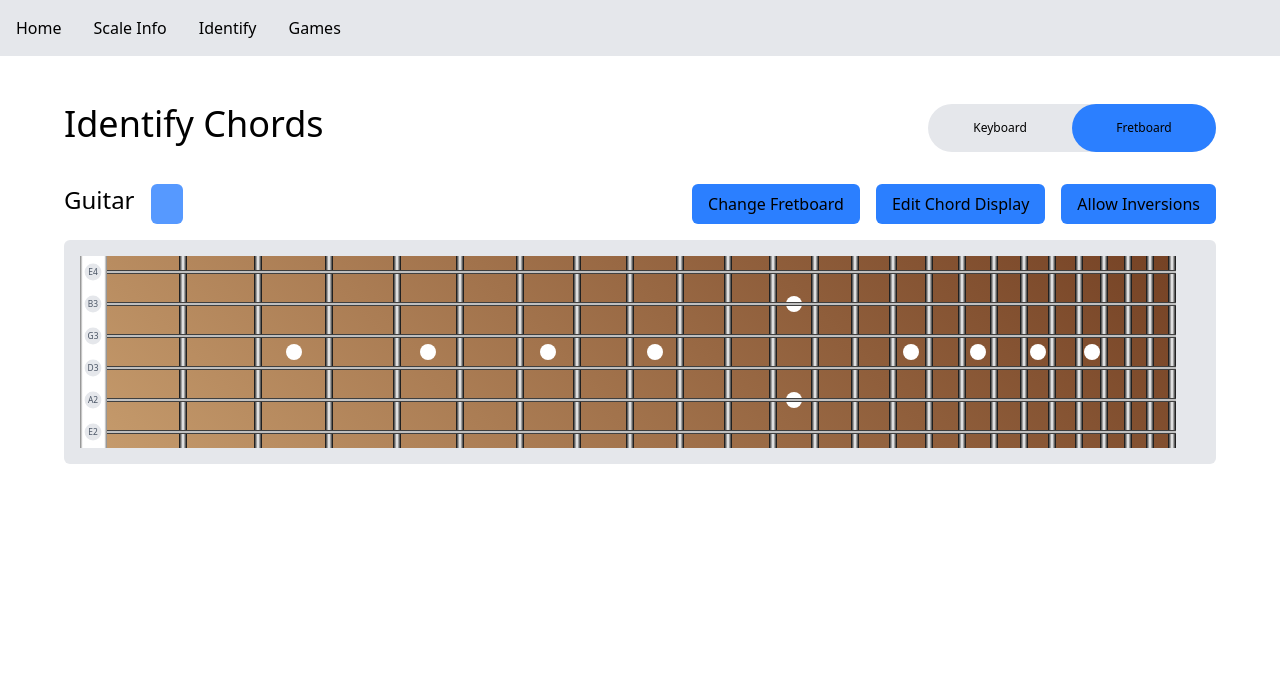
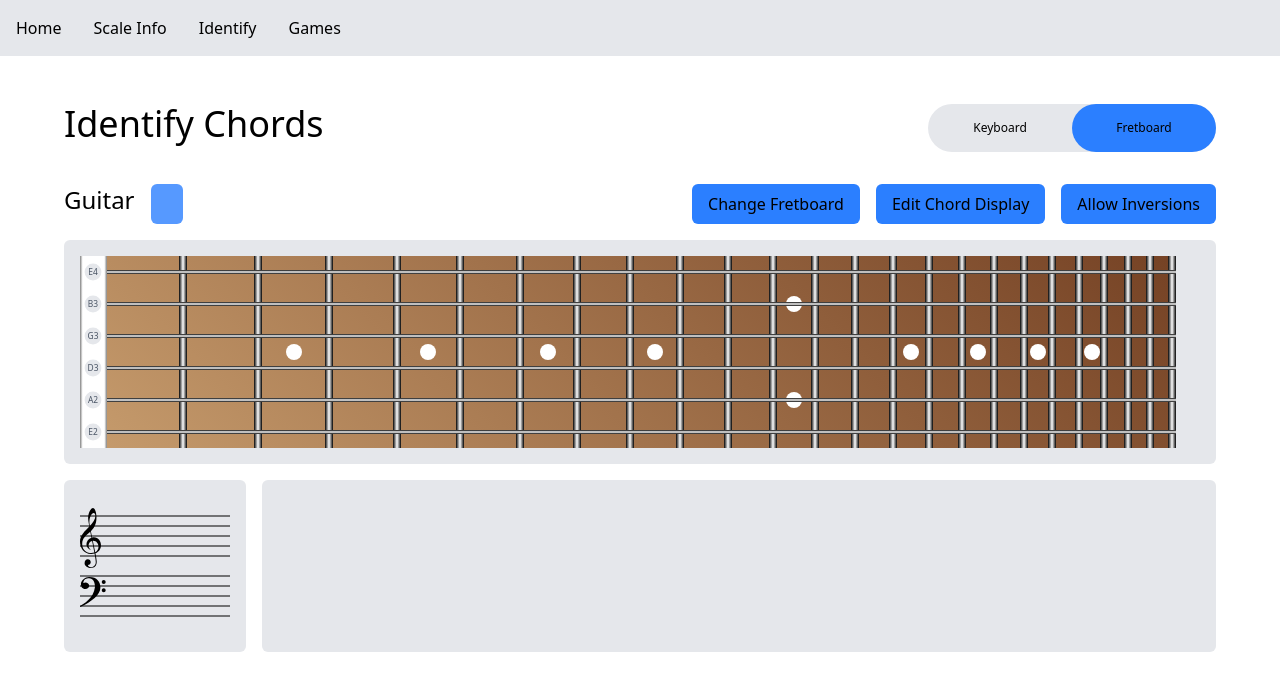
Before and after one commit to Zachiah/music-theory, a SvelteKit app: page /chord-identifier/fretboard in a window 1280 px wide. Shown: the top 690 px of the page. Built offline with nearby package versions, Linux system fonts and the light colour scheme; what @iconify/tailwind4, soundfont-player would draw is missing.

Commit message:
Add sheet music to fretboard

```diff
--- a/src/routes/chord-identifier/fretboard/+page.svelte
+++ b/src/routes/chord-identifier/fretboard/+page.svelte
@@ -13,6 +13,8 @@
 	import { defaultPresets } from '$lib/fretboardPresets';
 	import Button from '$lib/Button.svelte';
 	import { playback } from '$lib/Playback';
+	import GrandStaff from '$lib/staff/GrandStaff.svelte';
+	import { normalizeChordPitchesWithOctaves } from '$lib/categorizeChordNotes';
 
 	let fretboardPresets = createLocalStorageState<Fretboard[]>(
 		'fretboardPresets',
@@ -74,19 +76,19 @@
 	let allowInversions = $state(true);
 	let variableFretSize = $state(true);
 
-	const chordString = $derived.by(() => {
+	const guessedChord = $derived.by(() => {
 		if (pitches.length === 0) {
-			return '';
+			return null;
 		}
 
 		const pitchClasses = pitches.map((pitch) => pitch.pitchClass);
 
-		const guessedChord = allowInversions
-			? guessChord(pitchClasses)
-			: guessChordNoInversions(pitchClasses);
+		return allowInversions ? guessChord(pitchClasses) : guessChordNoInversions(pitchClasses);
+	});
 
-		return GuessedChord.print(guessedChord, printingOptions.data);
-	});
+	const chordString = $derived(
+		guessedChord ? GuessedChord.print(guessedChord, printingOptions.data) : ''
+	);
 
 	let vertical = $state(false);
 </script>
@@ -145,7 +147,7 @@
 		>
 	</div>
 
-	<div class="flex gap-8" class:flex-col={!vertical} class:flex-col-reverse={vertical}>
+	<div class="flex gap-4" class:flex-col={!vertical} class:flex-col-reverse={vertical}>
 		<FretboardDisplay
 			fretboard={fretboardData.fretboard}
 			{stringDecorations}
@@ -160,8 +162,16 @@
 			}}
 		/>
 
-		<div class="flex flex-col gap-8">
-			<p class="text-3xl">&nbsp;{chordString}</p>
+		<div class="flex gap-4">
+			<GrandStaff
+				notes={guessedChord
+					? normalizeChordPitchesWithOctaves(pitches, guessedChord).map((p) => p.pitch)
+					: []}
+			/>
+
+			<p class="flex-grow rounded-md bg-gray-200 p-4 text-3xl dark:bg-slate-600">
+				&nbsp;{chordString}
+			</p>
 		</div>
 	</div>
 </Container>
```
Also changed, not shown: 1 other file (tests, documents, lock files or other folders).
